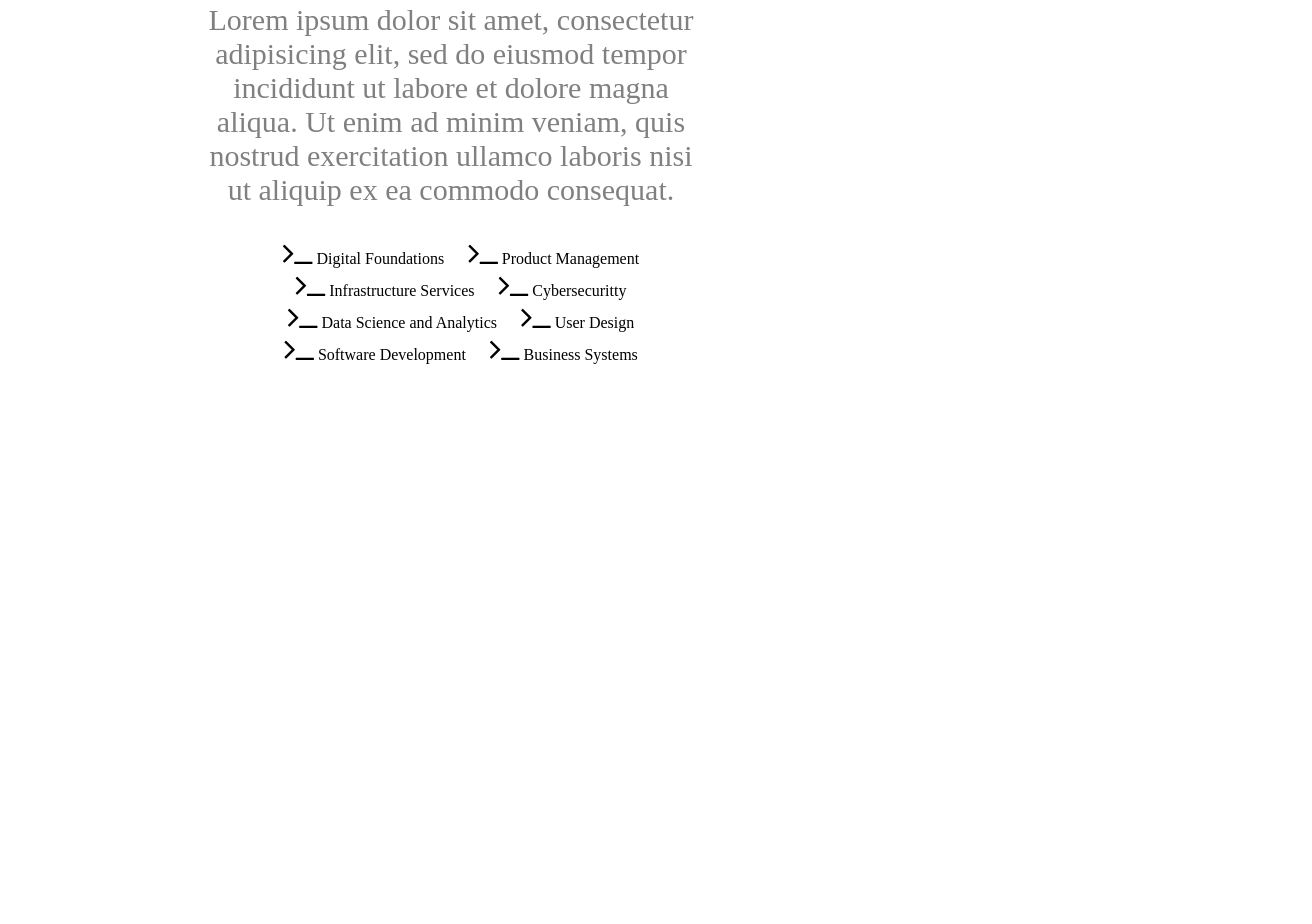
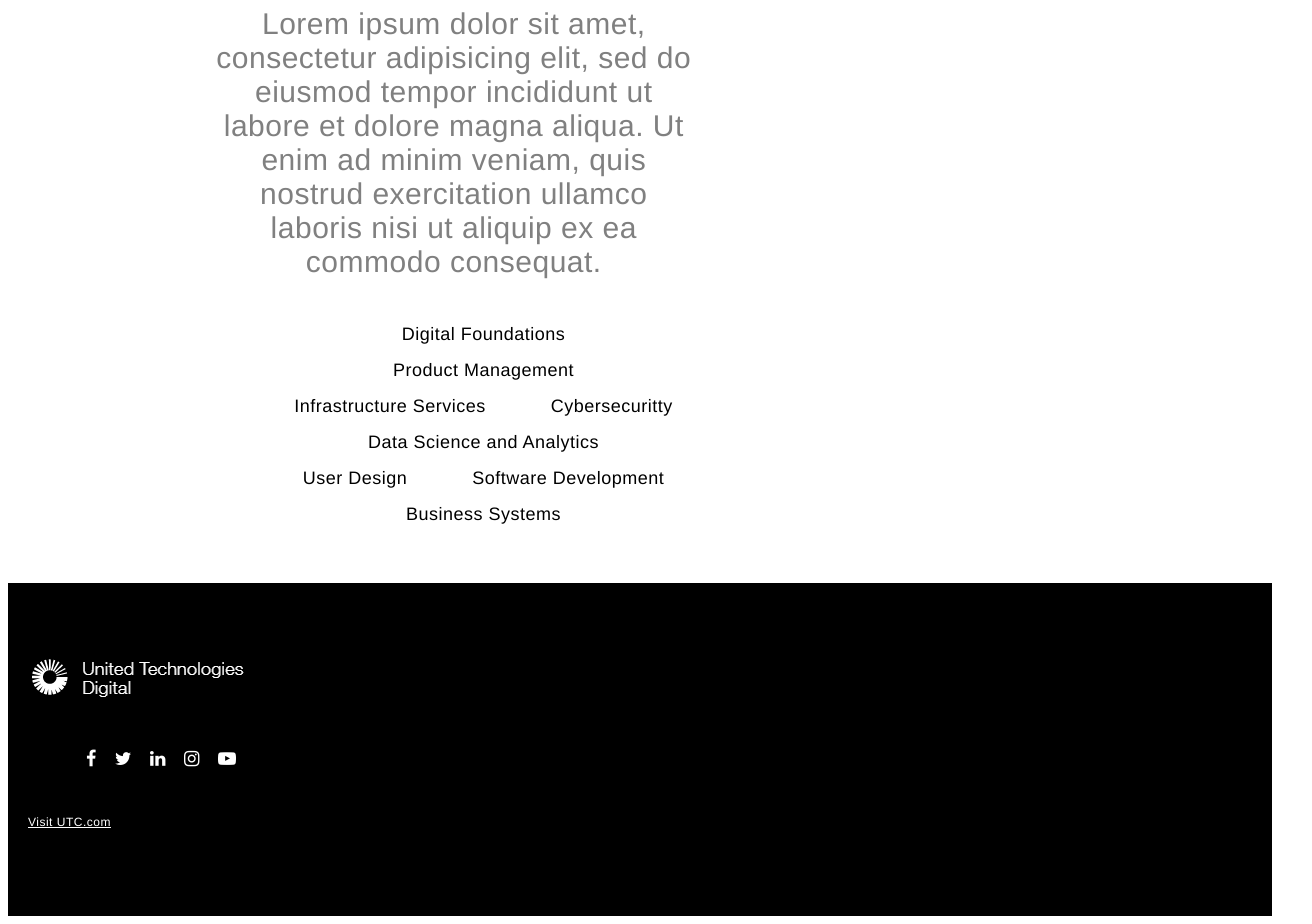
Before and after one commit to sami0694/DigitalUniversity, a plain HTML site: page index.html in a window 1280 px wide. Shown: the part 957-1881 px from the top of the page, 1312 px wide, since content can reach past the window. Before the commit the page ends 1378 px from the top, so only its background shows below. Drawn offline with nearby package versions, Linux system fonts and the light colour scheme.

Commit message:
Brett Nav and Footer
Nav and footer modeled off of stg_digital site added. Some old nav CSS has been commented out

```diff
--- a/css/style.css
+++ b/css/style.css
@@ -36,7 +36,13 @@
     opacity: 0.2;
 }
 body{
-  margin: 0px 0px 0px 0px;
+  font-weight: 300;
+  line-height: 133.333333%
+  color: #333;
+  background-color: white;
+  font-family: Neue Helvetica,Helvetica,Arial,sans-serif;
+  font-size: 18px;
+  letter-spacing: .5px;
 }
 .ol{
   background-position: center;
@@ -61,6 +67,8 @@ header{
   position: relative;
   margin-top: 0px;
 }
+/** Commented out by Brett due to incompatability with new Nav
+
 header nav{
   margin-top:0px;
   font-family: 'Raleway', sans-serif;
@@ -88,7 +96,7 @@ nav a{
 .navcolor{
 background-color: #fff;
 box-shadow: 0 0 10px #000;
-}
+}**/
 
 .titletext span{
 
@@ -152,6 +160,103 @@ color:#808080;
   display: none;
   text-align: center;
 }
+
+/*Brett Nav*/
+.main_nav {
+    position: fixed;
+    background-color: white;
+    top: 0px;
+    width: 100%;
+    height: 3em;
+    z-index: 10;
+}
+
+.nav_menu {
+  display: inline;
+  position: fixed;
+  right: 0;
+}
+
+.nav_link {
+  display: inline;
+  right: 5px;
+}
+
+.nav_link a {
+  font-size: 18px;
+  font-weight: 600;
+  letter-spacing: .5px;
+  color: #0033ab;
+  text-decoration: none;
+  margin: 30px;
+}
+
+.nav_logo {
+  transition: .5s;
+}
+
+.hidden {
+  opacity: 0;
+}
+
+/*Brett Footer*/
+.footer {
+  background: #000;
+  padding: 70px 0 85px;
+  width: 100%;
+
+}
+
+.fa {
+  color: white;
+}
+
+.container {
+  margin: 0 auto;
+  max-width: 1440px;
+  padding: 0 20px;
+  width: 100%;
+}
+
+.row {
+  display: flex;
+  flex: 1 1 auto;
+  flex-direction: row;
+  flex-wrap: wrap;
+  margin left: 10px;
+  margin right: 10px;
+}
+
+.social_icons {
+  display: flex;
+  margin: 0 0 40px;
+  flex-basis: 50%;
+  max-width: 50%;
+}
+.social_icons li {
+  display: inline;
+  margin-left: 1em;
+  right: 0;
+}
+
+.footer_link {
+  color: #fff;
+  font-size: 12px;
+}
+
+.footer_img {
+  width: 50%;
+  margin-bottom: 40px;
+  transition: .25s;
+}
+
+.footer_img:hover {
+  opacity: .5;
+}
+
+
+/*Media Queries */
+
 @media (min-aspect-ratio: 16/9) {
   .fullscreen-bg__video {
     height: 300%;
--- a/index.html
+++ b/index.html
@@ -11,8 +11,13 @@
 <body>
 
   <header>
-    <nav>
-    <a href = "#" >Home</a>
+    <nav class="main_nav">
+      <img src="images/logo.png" class="nav_logo hidden">
+      <ul class="nav_menu">
+        <li class="nav_link"><a href="#">Who we are</a></li>
+        <li class="nav_link"><a href="#">Our approach</a></li>
+        <li class="nav_link"><a href="#">Join the team</a></li>
+      </ul>
     </nav>
 
     <div class = "ol">
@@ -47,7 +52,23 @@
   <img src = "images/ToR.png" width = "400px" height = "520px">
   </div>
 </main>
-
+<footer class="footer">
+    <div class="container">
+      <div class="row">
+        <div class="footer_img">
+        <img src="images/footer_logo.PNG">
+      </div>
+        <ul class="social_icons">
+          <li><i class="fa fa-facebook" aria-hidden="true"></i></li>
+          <li><i class="fa fa-twitter" aria-hidden="true"></i></li>
+          <li><i class="fa fa-linkedin" aria-hidden="true"></i></li>
+          <li><i class="fa fa-instagram" aria-hidden="true"></i></li>
+          <li><i class="fa fa-youtube-play" aria-hidden="true"></i></li>
+        </ul>
+      </div>
+      <a class="footer_link" href="http://www.utc.com/">Visit UTC.com</a>
+    </div>
+  </footer>
 
   <script
   src="https://code.jquery.com/jquery-3.2.1.min.js"
--- a/js/main.js
+++ b/js/main.js
@@ -46,3 +46,22 @@ $(window).scroll(function() {
 $(document).ready(function(){
     // myVar = setInterval("nextMsg()", 3000);
 });
+
+$(window).on('scroll', function () {
+	// Step 1: Google $(window).scrollTop();
+	var distanceScrolled = $(window).scrollTop();
+
+	// Step 2: Log distanceScrolled to the console to see what it holds!
+	console.log(distanceScrolled);
+	// if distanceScrolled is greater than or equal to 542
+	if (distanceScrolled > 100) {
+
+		// Add a class to the nav to make it fixed
+		$('.nav_logo').removeClass('hidden');
+	}
+	// else
+	// Remove the class from the nav to make it unfixed
+	else {
+		$('.nav_logo').addClass('hidden');
+	}
+});
```
Also changed, not shown: images/footer_logo.PNG (added), images/logo.PNG (added).
